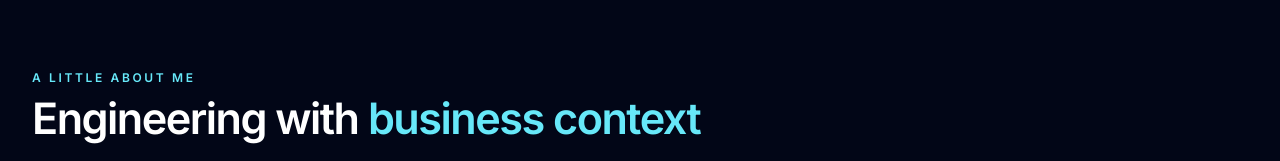
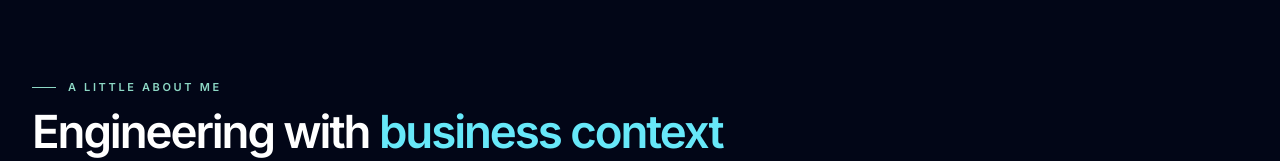
Before and after one commit to muhammad-fahmi/portfolio-website, a Next.js app: page / in a window 1280 px wide. Shown: the part 788-949 px from the top of the page. Built offline with nearby package versions, Linux system fonts and the light colour scheme; no server answers.

Commit message:
refactor: refresh portfolio visual system and UX

```diff
--- a/app/globals.css
+++ b/app/globals.css
@@ -5,83 +5,69 @@
 :root {
   color-scheme: dark;
   scroll-behavior: smooth;
+  --page: #080d13;
+  --surface: #101922;
+  --surface-raised: #15212b;
+  --line: rgba(203, 213, 225, 0.12);
+  --muted: #93a4b4;
+  --accent: #8dd8c5;
+  --accent-strong: #b1eadb;
 }
 
 @layer base {
-  html {
-    scroll-padding-top: 6rem;
-  }
-
+  html { scroll-padding-top: 6rem; }
   body {
-    @apply bg-slate-950 text-slate-100 antialiased;
+    @apply antialiased;
+    background: var(--page);
+    color: #edf4f3;
     font-feature-settings: "cv02", "cv03", "cv04", "cv11";
   }
-
-  ::selection {
-    @apply bg-cyan-300/25 text-cyan-100;
-  }
-
-  :focus-visible {
-    outline-offset: 3px;
-  }
-
+  ::selection { background: rgba(141, 216, 197, 0.28); color: #f4fffb; }
+  :focus-visible { outline: 2px solid var(--accent); outline-offset: 4px; }
+  a, button, input, textarea { -webkit-tap-highlight-color: transparent; }
   @media (prefers-reduced-motion: reduce) {
-    html {
-      scroll-behavior: auto;
-    }
-
-    *,
-    *::before,
-    *::after {
+    html { scroll-behavior: auto; }
+    *, *::before, *::after {
       animation-duration: 0.01ms !important;
       animation-iteration-count: 1 !important;
       transition-duration: 0.01ms !important;
+      scroll-behavior: auto !important;
     }
   }
 }
 
 @layer components {
-  .section-space {
-    @apply py-20 sm:py-24 lg:py-28;
+  .section-space { @apply py-20 sm:py-24 lg:py-28; }
+  .section-heading { @apply mb-10 max-w-3xl sm:mb-14; }
+  .eyebrow {
+    @apply mb-4 inline-flex items-center gap-3 text-[11px] font-semibold uppercase tracking-[0.24em];
+    color: var(--accent);
   }
-
-  .section-heading {
-    @apply mb-10 max-w-3xl sm:mb-12;
+  .eyebrow::before {
+    content: "";
+    display: inline-block;
+    width: 1.5rem;
+    height: 1px;
+    background: currentColor;
   }
-
-  .eyebrow {
-    @apply mb-3 text-xs font-semibold uppercase tracking-[0.22em] text-cyan-300;
+  .section-title { @apply text-3xl font-semibold tracking-[-0.045em] text-white sm:text-4xl lg:text-[2.85rem]; }
+  .section-description { @apply mt-4 max-w-2xl text-sm leading-7 sm:text-base sm:leading-8; color: var(--muted); }
+  .surface-panel {
+    background: linear-gradient(145deg, rgba(21, 33, 43, 0.92), rgba(13, 22, 30, 0.9));
+    border: 1px solid var(--line);
   }
-
-  .section-title {
-    @apply text-3xl font-semibold tracking-[-0.035em] text-white sm:text-4xl lg:text-[2.7rem];
-  }
-
-  .section-description {
-    @apply mt-4 max-w-2xl text-sm leading-7 text-slate-400 sm:text-base sm:leading-8;
-  }
+  .quiet-link { @apply transition-colors duration-200; color: #a8b8c5; }
+  .quiet-link:hover { color: var(--accent-strong); }
 }
 
 .hero-grid {
-  background-image: linear-gradient(rgba(148, 163, 184, 0.07) 1px, transparent 1px),
-    linear-gradient(90deg, rgba(148, 163, 184, 0.07) 1px, transparent 1px);
-  background-size: 54px 54px;
-  mask-image: linear-gradient(to bottom, black, transparent 85%);
+  background-image: linear-gradient(rgba(141, 216, 197, 0.055) 1px, transparent 1px),
+    linear-gradient(90deg, rgba(141, 216, 197, 0.055) 1px, transparent 1px);
+  background-size: 64px 64px;
+  mask-image: linear-gradient(to bottom, black, transparent 82%);
 }
 
-::-webkit-scrollbar {
-  width: 8px;
-}
-
-::-webkit-scrollbar-track {
-  background: #020617;
-}
-
-::-webkit-scrollbar-thumb {
-  background: #334155;
-  border-radius: 999px;
-}
-
-::-webkit-scrollbar-thumb:hover {
-  background: #475569;
-}
+::-webkit-scrollbar { width: 8px; }
+::-webkit-scrollbar-track { background: var(--page); }
+::-webkit-scrollbar-thumb { background: #34434e; border-radius: 999px; }
+::-webkit-scrollbar-thumb:hover { background: #536570; }
```
